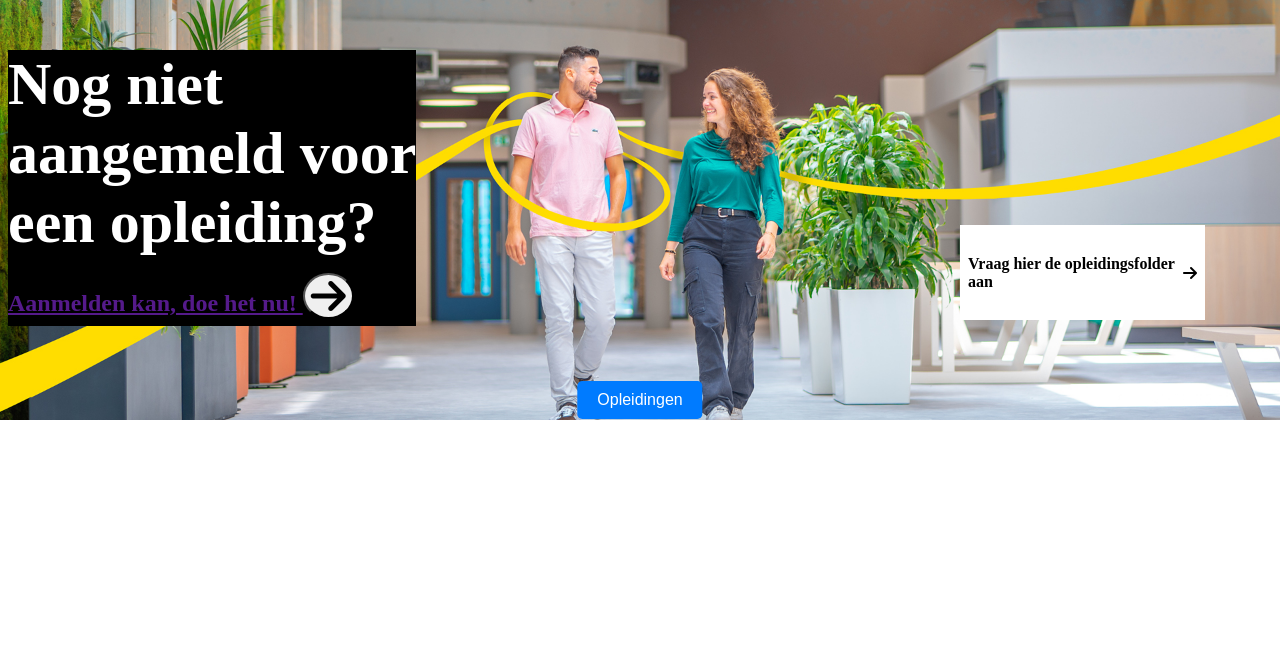
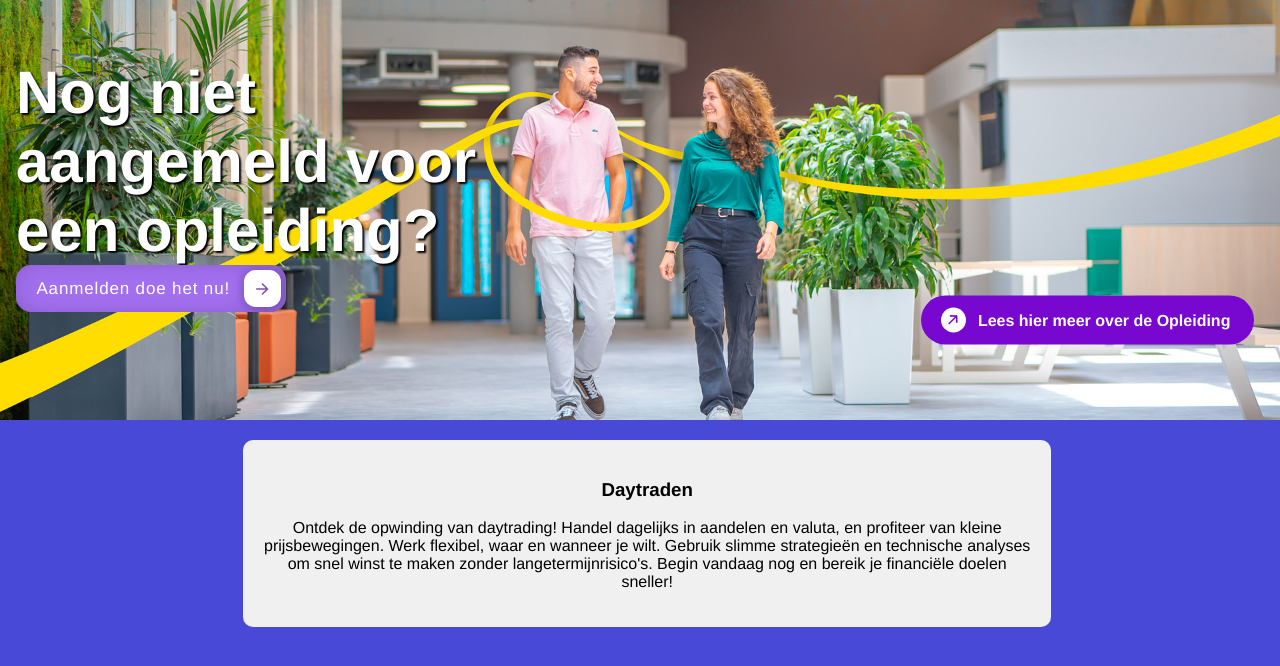
Before and after one commit to EAgivemoney/Project4, a PHP site: page / in a window 1280 px wide. Shown: the top 666 px of the page. Run offline with PHP 8.4, Linux system fonts and the light colour scheme; some libraries are stand-ins or nearby versions.

Commit message:
homepage

```diff
--- a/Jorge/Homepage/css/style.css
+++ b/Jorge/Homepage/css/style.css
@@ -1,4 +1,8 @@
-div img {
+body {
+  font-family: "Franklin Gothic Medium", "Arial Narrow", Arial, sans-serif;
+  background-color: rgb(73, 73, 216);
+}
+body div img {
   position: absolute;
   inset: 0;
   height: auto;
@@ -6,27 +10,28 @@ div img {
   object-fit: cover;
   z-index: -1;
 }
-div div.left {
+body div .left {
   width: fit-content;
   font-size: 2.5rem;
 }
-div div.left h2 {
-  background-color: #000000;
+body div .left h2 {
   color: white;
+  padding: 0.5rem;
+  text-shadow: 2px 2px 2px #000000;
 }
-div div.left h2 a {
+body div .left h2 a {
   font-size: 1.5rem;
 }
-div div.left h2 a button {
+body div .left h2 a button {
   border-radius: 50%;
 }
-div div.left h2 a button i {
+body div .left h2 a button i {
   font-size: 2.5rem;
 }
-div div.left h2 a button i:hover {
+body div .left h2 a button i:hover {
   color: green;
 }
-div div.right {
+body div .right {
   padding: 0.5rem;
   position: absolute;
   left: 75%;
@@ -37,26 +42,128 @@ div div.right {
   justify-content: center;
   align-items: center;
 }
-div div.right i {
+body div .right i {
   margin-left: 0.5rem;
 }
-
-.container {
+body .button {
+  line-height: 1;
+  text-decoration: none;
+  display: inline-flex;
+  align-items: center;
+  gap: 0.75rem;
+  background-color: var(--clr);
+  color: #fff;
+  border-radius: 10rem;
+  font-weight: 600;
+  padding: 0.75rem 1.5rem;
+  padding-left: 20px;
+  white-space: nowrap;
+  overflow: hidden;
+  text-overflow: ellipsis;
+  transition: background-color 0.3s;
   position: absolute;
+  right: 2%;
+  top: 40%;
+  transform: translateY(-50%);
+}
+body .button:hover {
+  background-color: #000;
+}
+body .button:hover .button__icon-wrapper {
+  color: #000;
+}
+body .button:hover .button__icon-svg:first-child {
+  transition: transform 0.3s ease-in-out;
+  transform: translate(150%, -150%);
+}
+body .button:hover .button__icon-svg--copy {
+  transition: transform 0.3s ease-in-out 0.1s;
+  transform: translate(0);
+}
+body .button .button__icon-wrapper {
+  flex-shrink: 0;
+  width: 25px;
+  height: 25px;
+  position: relative;
+  color: var(--clr);
+  background-color: #fff;
+  border-radius: 50%;
+  display: grid;
+  place-items: center;
+  overflow: hidden;
+}
+body .button .button__icon-svg--copy {
+  position: absolute;
+  transform: translate(-150%, 150%);
+}
+body .cssbuttons-io-button {
+  background: #a370f0;
+  color: white;
+  font-family: inherit;
+  padding: 0.35em;
+  padding-left: 1.2em;
+  font-size: 17px;
+  font-weight: 500;
+  border-radius: 0.9em;
+  border: none;
+  letter-spacing: 0.05em;
+  display: flex;
+  align-items: center;
+  box-shadow: inset 0 0 1.6em -0.6em #714da6;
+  overflow: hidden;
+  position: relative;
+  height: 2.8em;
+  padding-right: 3.3em;
+  cursor: pointer;
+}
+body .cssbuttons-io-button .icon {
+  background: white;
+  margin-left: 1em;
+  position: absolute;
+  display: flex;
+  align-items: center;
+  justify-content: center;
+  height: 2.2em;
+  width: 2.2em;
+  border-radius: 0.7em;
+  box-shadow: 0.1em 0.1em 0.6em 0.2em #7b52b9;
+  right: 0.3em;
+  transition: all 0.3s;
+}
+body .cssbuttons-io-button .icon svg {
+  width: 1.1em;
+  transition: transform 0.3s;
+  color: #7b52b9;
+}
+body .cssbuttons-io-button:hover .icon {
+  width: calc(100% - 0.6em);
+}
+body .cssbuttons-io-button:hover .icon svg {
+  transform: translateX(0.1em);
+}
+body .cssbuttons-io-button:active .icon {
+  transform: scale(0.95);
+}
+body .left {
+  width: fit-content;
+  font-size: 2.5rem;
+}
+body .left h2 {
+  color: white;
+  padding: 0.5rem;
+  text-shadow: 1px 1px 2px #fff;
+}
+body .daytraden-block {
+  width: 60%;
+  margin: 0 auto;
+  background-color: #f0f0f0;
+  border-radius: 10px;
+  padding: 20px;
+  margin-top: 40px;
+  text-align: center;
   top: 50%;
-  left: 50%;
-  transform: translate(-50%, -50%);
-  text-align: center;
-}
-
-.centered-button {
-  padding: 10px 20px;
-  font-size: 16px;
-  border: none;
-  background-color: #007bff;
-  color: #fff;
-  cursor: pointer;
-  border-radius: 5px;
+  left: 19%;
+  position: absolute;
 }
 
 /*# sourceMappingURL=style.css.map */
--- a/Jorge/Homepage/index.html
+++ b/Jorge/Homepage/index.html
@@ -3,30 +3,54 @@
 <head>
     <meta charset="UTF-8">
     <meta name="viewport" content="width=device-width, initial-scale=1.0">
-        <script src="https://kit.fontawesome.com/e6d1ddc709.js" crossorigin="anonymous"></script>
+    <script src="https://kit.fontawesome.com/e6d1ddc709.js" crossorigin="anonymous"></script>
     <title>Homepage</title>
     <link rel="stylesheet" href="css/style.css">
 </head>
 <body>
     <div>
-
         <img src="img/mbouhomepage.jpg" alt="">
         <div class="left">
-            <H2>Nog niet <br> aangemeld  voor <br>een opleiding? <br>
-                <a href="">Aanmelden kan, doe het nu! <button><i class="fa-solid fa-arrow-right"></i></button></a>
-            </H2>
-
-        </div>
-        <div class="right">
-            <h4>Vraag hier de opleidingsfolder <br >aan</h4>
-            <i class="fa-solid fa-arrow-right"></i>
-
+            <h2>Nog niet <br> aangemeld  voor <br>een opleiding? <br>
+                <button class="cssbuttons-io-button">
+                Aanmelden doe het nu!
+                <div class="icon">
+                  <svg
+                    height="24"
+                    width="24"
+                    viewBox="0 0 24 24"
+                    xmlns="http://www.w3.org/2000/svg"
+                  >
+                    <path d="M0 0h24v24H0z" fill="none"></path>
+                    <path
+                      d="M16.172 11l-5.364-5.364 1.414-1.414L20 12l-7.778 7.778-1.414-1.414L16.172 13H4v-2z"
+                      fill="currentColor"
+                    ></path>
+                  </svg>
+                </div>
+              </button>
+            </h2>
         </div>
     </div>
 
-    <div class="container">
-        <button class="centered-button">Opleidingen</button>
+    <div>
+        <a style="--clr: #7808d0" class="button" href="#">
+            <span class="button__icon-wrapper">
+                <svg width="10" class="button__icon-svg" xmlns="http://www.w3.org/2000/svg" fill="none" viewBox="0 0 14 15">
+                    <path fill="currentColor" d="M13.376 11.552l-.264-10.44-10.44-.24.024 2.28 6.96-.048L.2 12.56l1.488 1.488 9.432-9.432-.048 6.912 2.304.024z"></path>
+                </svg>
+
+                <svg class="button__icon-svg  button__icon-svg--copy" xmlns="http://www.w3.org/2000/svg" width="10" fill="none" viewBox="0 0 14 15">
+                    <path fill="currentColor" d="M13.376 11.552l-.264-10.44-10.44-.24.024 2.28 6.96-.048L.2 12.56l1.488 1.488 9.432-9.432-.048 6.912 2.304.024z"></path>
+                </svg>
+            </span>
+            Lees hier meer over de Opleiding
+        </a>
     </div>
 
+    <div class="daytraden-block">
+        <h3>Daytraden</h3>
+        <p>Ontdek de opwinding van daytrading! Handel dagelijks in aandelen en valuta, en profiteer van kleine prijsbewegingen. Werk flexibel, waar en wanneer je wilt. Gebruik slimme strategieën en technische analyses om snel winst te maken zonder langetermijnrisico's. Begin vandaag nog en bereik je financiële doelen sneller!</p>
+    </div>
 </body>
 </html>
--- a/Jorge/Homepage/scss/style.scss
+++ b/Jorge/Homepage/scss/style.scss
@@ -1,7 +1,9 @@
+body {
+    font-family: 'Franklin Gothic Medium', 'Arial Narrow', Arial, sans-serif;
+    background-color: rgb(73, 73, 216);
+
     div {
-
         img {
-
             position: absolute;
             inset: 0;
             height: auto;
@@ -9,19 +11,25 @@ div {
             object-fit: cover;
             z-index: -1;
         }
-    div.left {
 
+        .left {
             width: fit-content;
             font-size: 2.5rem;
+
             h2 {
-        background-color: #000000;
                 color: white;
+                padding: 0.5rem;
+                text-shadow: 2px 2px 2px #000000; // Adds a thin white outline to the text
+
                 a {
                     font-size: 1.5rem;
+
                     button {
                         border-radius: 50%;
+
                         i {
                             font-size: 2.5rem;
+
                             &:hover {
                                 color: green;
                             }
@@ -30,7 +38,8 @@ div {
                 }
             }
         }
-    div.right {
+
+        .right {
             padding: 0.5rem;
             position: absolute;
             left: 75%;
@@ -40,27 +49,148 @@ div {
             flex-direction: row;
             justify-content: center;
             align-items: center;
+
             i {
-            margin-left: .5rem;
+                margin-left: 0.5rem;
             }
         }
     }
 
-    .container {
+    .button {
+        line-height: 1;
+        text-decoration: none;
+        display: inline-flex;
+        align-items: center;
+        gap: 0.75rem;
+        background-color: var(--clr);
+        color: #fff;
+        border-radius: 10rem;
+        font-weight: 600;
+        padding: 0.75rem 1.5rem;
+        padding-left: 20px;
+        white-space: nowrap;
+        overflow: hidden;
+        text-overflow: ellipsis;
+        transition: background-color 0.3s;
         position: absolute;
-        top: 50%;
-        left: 50%;
-        transform: translate(-50%, -50%);
-        text-align: center;
+        right: 2%;
+        top: 40%;
+        transform: translateY(-50%);
 
+        &:hover {
+            background-color: #000;
+
+            .button__icon-wrapper {
+                color: #000;
             }
 
-    .centered-button {
-        padding: 10px 20px;
-        font-size: 16px;
+            .button__icon-svg:first-child {
+                transition: transform 0.3s ease-in-out;
+                transform: translate(150%, -150%);
+            }
+
+            .button__icon-svg--copy {
+                transition: transform 0.3s ease-in-out 0.1s;
+                transform: translate(0);
+            }
+        }
+
+        .button__icon-wrapper {
+            flex-shrink: 0;
+            width: 25px;
+            height: 25px;
+            position: relative;
+            color: var(--clr);
+            background-color: #fff;
+            border-radius: 50%;
+            display: grid;
+            place-items: center;
+            overflow: hidden;
+        }
+
+        .button__icon-svg--copy {
+            position: absolute;
+            transform: translate(-150%, 150%);
+        }
+    }
+
+    .cssbuttons-io-button {
+        background: #a370f0;
+        color: white;
+        font-family: inherit;
+        padding: 0.35em;
+        padding-left: 1.2em;
+        font-size: 17px;
+        font-weight: 500;
+        border-radius: 0.9em;
         border: none;
-        background-color: #007bff;
-        color: #fff;
+        letter-spacing: 0.05em;
+        display: flex;
+        align-items: center;
+        box-shadow: inset 0 0 1.6em -0.6em #714da6;
+        overflow: hidden;
+        position: relative;
+        height: 2.8em;
+        padding-right: 3.3em;
         cursor: pointer;
-        border-radius: 5px;
+
+        .icon {
+            background: white;
+            margin-left: 1em;
+            position: absolute;
+            display: flex;
+            align-items: center;
+            justify-content: center;
+            height: 2.2em;
+            width: 2.2em;
+            border-radius: 0.7em;
+            box-shadow: 0.1em 0.1em 0.6em 0.2em #7b52b9;
+            right: 0.3em;
+            transition: all 0.3s;
+
+            svg {
+                width: 1.1em;
+                transition: transform 0.3s;
+                color: #7b52b9;
             }
+        }
+
+        &:hover {
+            .icon {
+                width: calc(100% - 0.6em);
+
+                svg {
+                    transform: translateX(0.1em);
+                }
+            }
+        }
+
+        &:active .icon {
+            transform: scale(0.95);
+        }
+    }
+
+    .left {
+        width: fit-content;
+        font-size: 2.5rem;
+
+        h2 {
+            color: white;
+            padding: 0.5rem;
+            text-shadow: 1px 1px 2px #fff; // Adds a thin white outline to the text
+        }
+    }
+
+    .daytraden-block {
+        width: 60%;
+        margin: 0 auto;
+        background-color: #f0f0f0;
+        border-radius: 10px;
+        padding: 20px;
+        margin-top: 40px;
+        text-align: center;
+        top: 50%;
+        left: 19%;
+        position: absolute;
+    }
+}
```
Also changed, not shown: Jorge/Homepage/img/6169ae8738c1960018301c73.jpg (added), 1 other file. Lines whose indentation alone changed are shown as unchanged.
